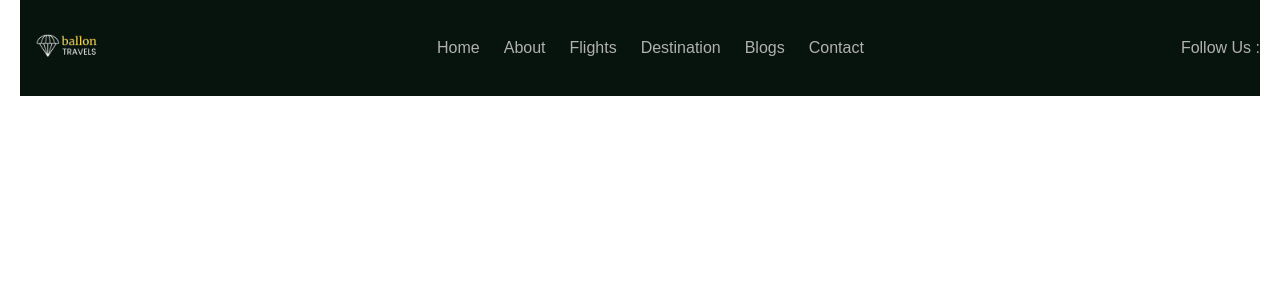
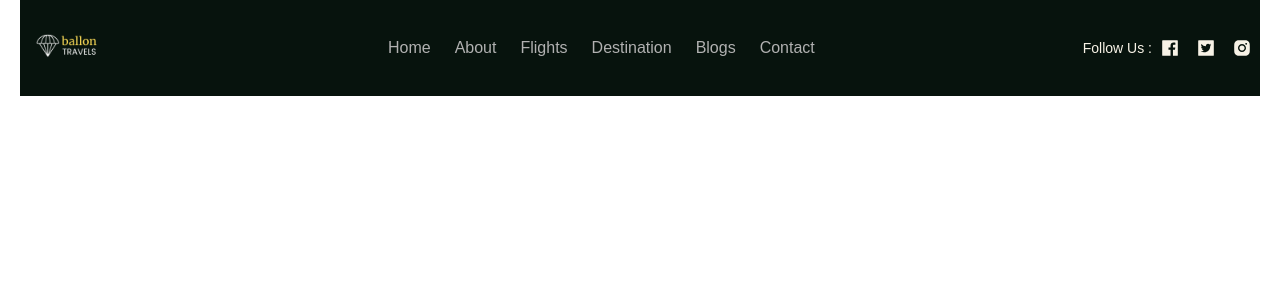
Before and after one commit to GavPri/ballon-travel-agency, a React (Create React App) app: page / in a window 1280 px wide. Shown: the top 300 px of the page. Built offline with nearby package versions, Linux system fonts and the light colour scheme.

Commit message:
create social media links in nav using icons

```diff
--- a/src/components/navigation/Navbar.js
+++ b/src/components/navigation/Navbar.js
@@ -1,5 +1,10 @@
 import React from "react";
 import Logo from "../Logo";
+import {
+  AiFillFacebook,
+  AiFillInstagram,
+  AiFillTwitterSquare,
+} from "react-icons/ai";
 
 const Navbar = () => {
   return (
@@ -28,8 +33,19 @@ const Navbar = () => {
         </li>
       </ul>
       {/* ----- Social media links */}
-      <div>
-        <p className="font-Fig text-grey">Follow Us :</p>
+      <div className="flex text-white items-center">
+        <p className="font-Fig text-sm">Follow Us :</p>
+        <ul className="flex text">
+          <li className="mx-2 hover:cursor-pointer hover:text-yellow transition-all duration-500 ease-in-out">
+            <AiFillFacebook size={20} />
+          </li>
+          <li className="mx-2 hover:cursor-pointer hover:text-yellow transition-all duration-500 ease-in-out">
+            <AiFillTwitterSquare size={20} />
+          </li>
+          <li className="mx-2 hover:cursor-pointer hover:text-yellow transition-all duration-500 ease-in-out">
+            <AiFillInstagram size={20} />
+          </li>
+        </ul>
       </div>
     </nav>
   );
```
